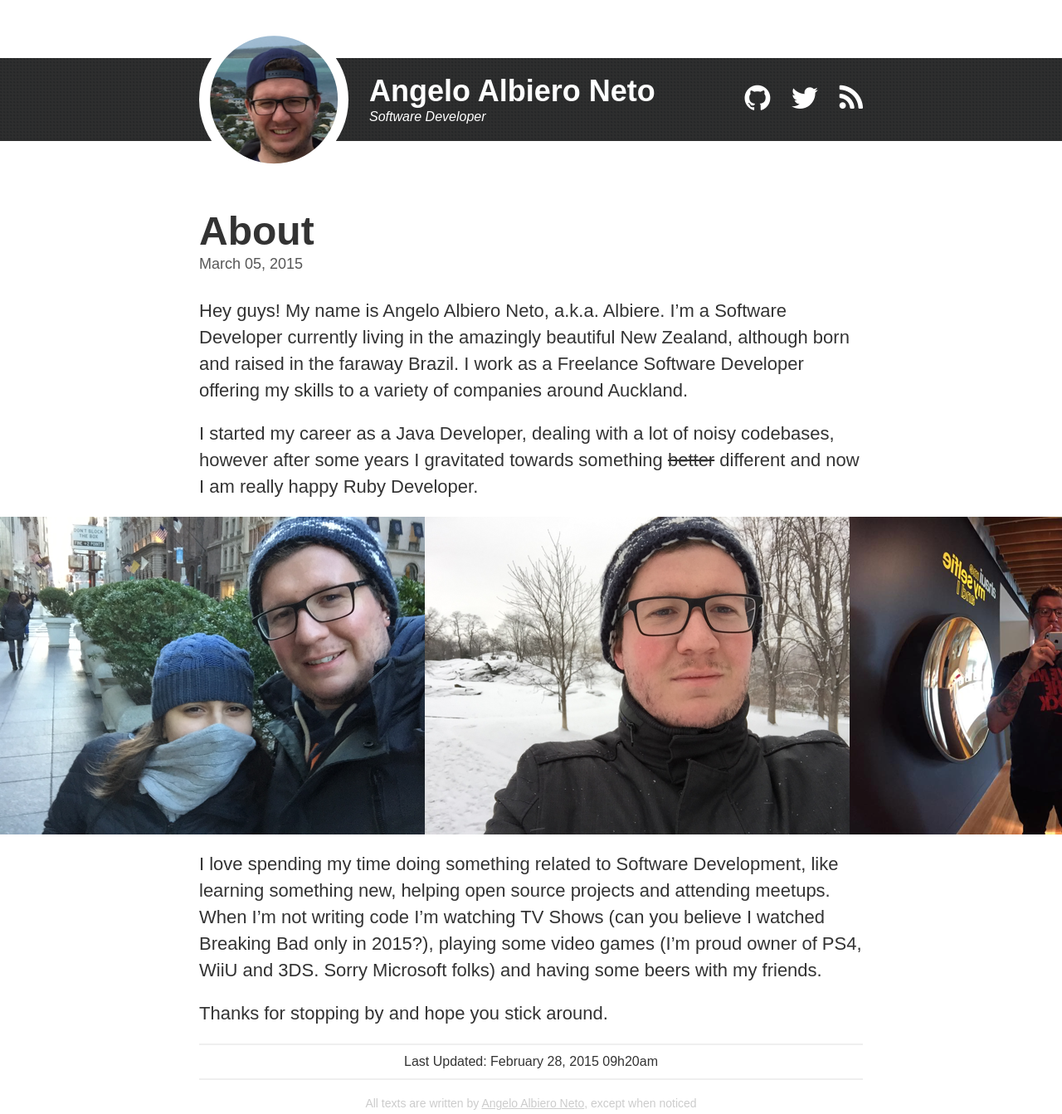
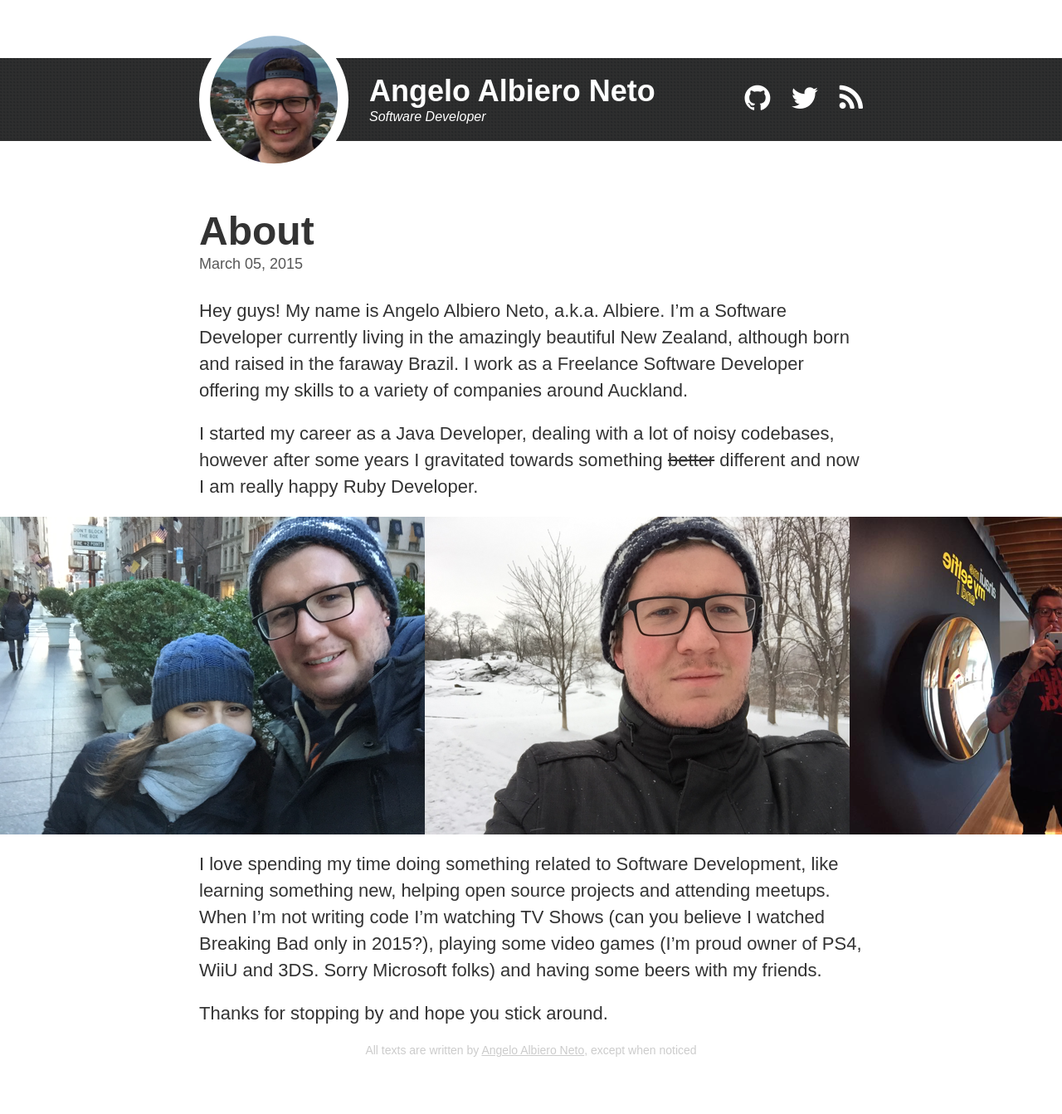
Before and after one commit to albiere/albiere.github.com, a Jekyll site: the page built from about.md, in a window 1280 px wide. Shown: the whole page at 83% size. Built offline with Jekyll 4.4.1, drawn with Linux system fonts in a browser that asks for light colours; nearby versions of some CDN libraries; after the commit the page ends 1279 px from its top, so only the background shows below that.

Commit message:
Remove update_at attr from posts and pages

```diff
--- a/_layouts/page.html
+++ b/_layouts/page.html
@@ -12,6 +12,4 @@
     {{ content }}
   </div>
 
-  <p class="banner updated-at">Last Updated: February 28, 2015 09h20am</p>
-
 </article>
--- a/_layouts/post.html
+++ b/_layouts/post.html
@@ -32,10 +32,8 @@
     </ul>
   </section>
 
-  <p class="updated-at">Last Updated: February 28, 2015 09h20am</p>
-
   <section class="comments">
-  <div id="disqus_thread"></div>
+    <div id="disqus_thread"></div>
     <script type="text/javascript">
       /* * * CONFIGURATION VARIABLES * * */
       var disqus_shortname = 'albiere';
```
